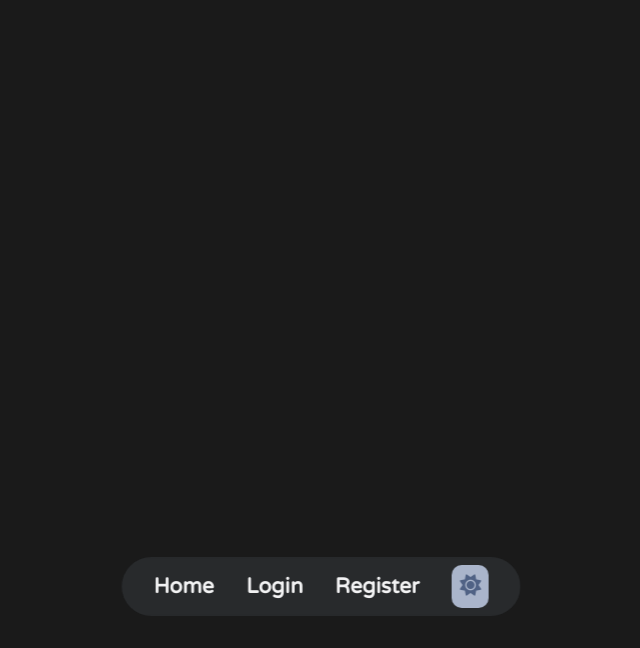
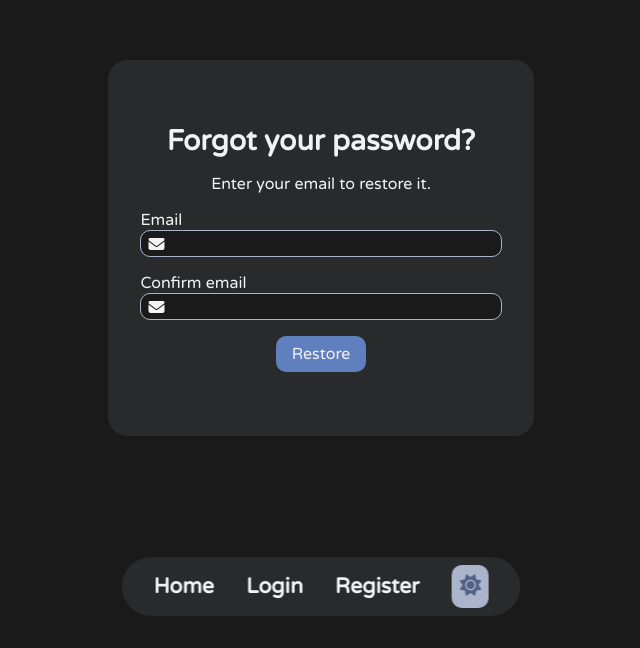
Before and after one commit to ciobanu-robert/clever-spend, an Angular app: page /restore in a window 1280 px wide. Before the commit this address led to /. Shown: the part 152-800 px from the top of the page, without its empty margins (319-959 px from the left). Built offline with nearby package versions, Linux system fonts and the light colour scheme.

Commit message:
restore and reset password

```diff
--- a/src/app/app.routes.ts
+++ b/src/app/app.routes.ts
@@ -2,10 +2,14 @@ import { Routes } from '@angular/router';
 import { HomeComponent } from './pages/home/home.component';
 import { LoginComponent } from './pages/login/login.component';
 import { RegisterComponent } from './pages/register/register.component';
+import { ForgotPasswordComponent } from './pages/forgot-password/forgot-password.component';
+import { ResetPasswordComponent } from './pages/reset-password/reset-password.component';
 
 export const routes: Routes = [
     { path: '', redirectTo: '/home', pathMatch: 'full' },
     { path: 'home', component: HomeComponent, pathMatch: 'full' },
     { path: 'login', component: LoginComponent, pathMatch: 'full'},
     { path: 'register', component: RegisterComponent, pathMatch: 'full'},
+    { path: 'restore', component: ForgotPasswordComponent, pathMatch: 'full'},
+    { path: 'reset', component: ResetPasswordComponent, pathMatch: 'full'},
 ];
--- /dev/null
+++ b/src/app/pages/forgot-password/forgot-password.component.html
@@ -0,0 +1,29 @@
+<div
+    class="page"
+    [ngClass]="this.mode.dark ? 'dark': 'light'"
+>
+    <div class="forgot">
+        <h5>Forgot your password?</h5>
+        <p>Enter your email to restore it.</p>
+        <form class="form">
+            <app-input
+                name="Email"
+                type="email"
+            >
+            </app-input>
+
+            <app-input
+                name="Confirm email"
+                type="email"
+            >
+            </app-input>
+
+            <app-button
+                text="Restore"
+                class="button"
+            >
+
+            </app-button>
+        </form>
+    </div>
+</div>
--- /dev/null
+++ b/src/app/pages/forgot-password/forgot-password.component.scss
@@ -0,0 +1,40 @@
+@import '../../../assets/utilities/colors.scss';
+
+.page {
+    height: 100dvh;
+    width: 100dvw;
+    display: flex;
+    flex-direction: row;
+    justify-content: center;
+    align-items: center;
+
+    .forgot {
+        display: flex;
+        flex-direction: column;
+        justify-content: center;
+        align-items: center;
+        gap: 1em;
+        padding: 4em 2em;
+        background-color: rgba($dark-primary, 10%);
+        border-radius: 20px;
+
+        .form {
+            display: flex;
+            flex-direction: column;
+            justify-content: center;
+            gap: 1em;
+
+            .button {
+                align-self: center;
+            }
+        }
+    }
+
+
+}
+
+.light {
+    .login {
+        background-color: rgba($light-primary, 10%);
+    }
+}
--- a/src/app/pages/login/login.component.html
+++ b/src/app/pages/login/login.component.html
@@ -25,7 +25,7 @@
                 </app-checkbox>
 
                 <a
-                    href="/"
+                    href="/forgot"
                     class="forgot"
                 >
                     Forgot password
--- a/src/app/pages/pages.module.ts
+++ b/src/app/pages/pages.module.ts
@@ -4,6 +4,8 @@ import { HomeComponent } from './home/home.component';
 import { SharedModule } from '../shared/shared.module';
 import { LoginComponent } from './login/login.component';
 import { RegisterComponent } from './register/register.component';
+import { ForgotPasswordComponent } from './forgot-password/forgot-password.component';
+import { ResetPasswordComponent } from './reset-password/reset-password.component';
 
 
 
@@ -12,6 +14,8 @@ import { RegisterComponent } from './register/register.component';
     HomeComponent,
     LoginComponent,
     RegisterComponent,
+    ForgotPasswordComponent,
+    ResetPasswordComponent,
   ],
   imports: [
     CommonModule,
--- /dev/null
+++ b/src/app/pages/reset-password/reset-password.component.html
@@ -0,0 +1,29 @@
+<div
+    class="page"
+    [ngClass]="this.mode.dark ? 'dark': 'light'"
+>
+    <div class="reset">
+        <h5>Forgot your password?</h5>
+        <p>Enter your email to restore it.</p>
+        <form class="form">
+            <app-input
+                name="Password"
+                type="password"
+            >
+            </app-input>
+
+            <app-input
+                name="Confirm password"
+                type="password"
+            >
+            </app-input>
+
+            <app-button
+                text="Reset"
+                class="button"
+            >
+
+            </app-button>
+        </form>
+    </div>
+</div>
--- /dev/null
+++ b/src/app/pages/reset-password/reset-password.component.scss
@@ -0,0 +1,40 @@
+@import '../../../assets/utilities/colors.scss';
+
+.page {
+    height: 100dvh;
+    width: 100dvw;
+    display: flex;
+    flex-direction: row;
+    justify-content: center;
+    align-items: center;
+
+    .reset {
+        display: flex;
+        flex-direction: column;
+        justify-content: center;
+        align-items: center;
+        gap: 1em;
+        padding: 4em 2em;
+        background-color: rgba($dark-primary, 10%);
+        border-radius: 20px;
+
+        .form {
+            display: flex;
+            flex-direction: column;
+            justify-content: center;
+            gap: 1em;
+
+            .button {
+                align-self: center;
+            }
+        }
+    }
+
+
+}
+
+.light {
+    .login {
+        background-color: rgba($light-primary, 10%);
+    }
+}
--- a/src/app/shared/input/input.component.html
+++ b/src/app/shared/input/input.component.html
@@ -10,7 +10,10 @@
     >
     </i>
     <i
-        *ngIf="name == 'Email'"
+        *ngIf="
+            name == 'Email' ||
+            name == 'Confirm email'
+        "
         class="fa-solid fa-envelope"
     >
     </i>
@@ -38,7 +41,8 @@
             name == 'Password' ||
             name == 'Confirm password'
             ) &&
-            type == 'text'"
+            type == 'text'
+        "
         class="fa-solid fa-eye-slash"
         (click)="visible()"
     >
```
Also changed, not shown: src/app/pages/forgot-password/forgot-password.component.ts (added, +12 -0 lines), src/app/pages/reset-password/reset-password.component.ts (added, +12 -0 lines), 2 other files (tests, documents, lock files or other folders).
